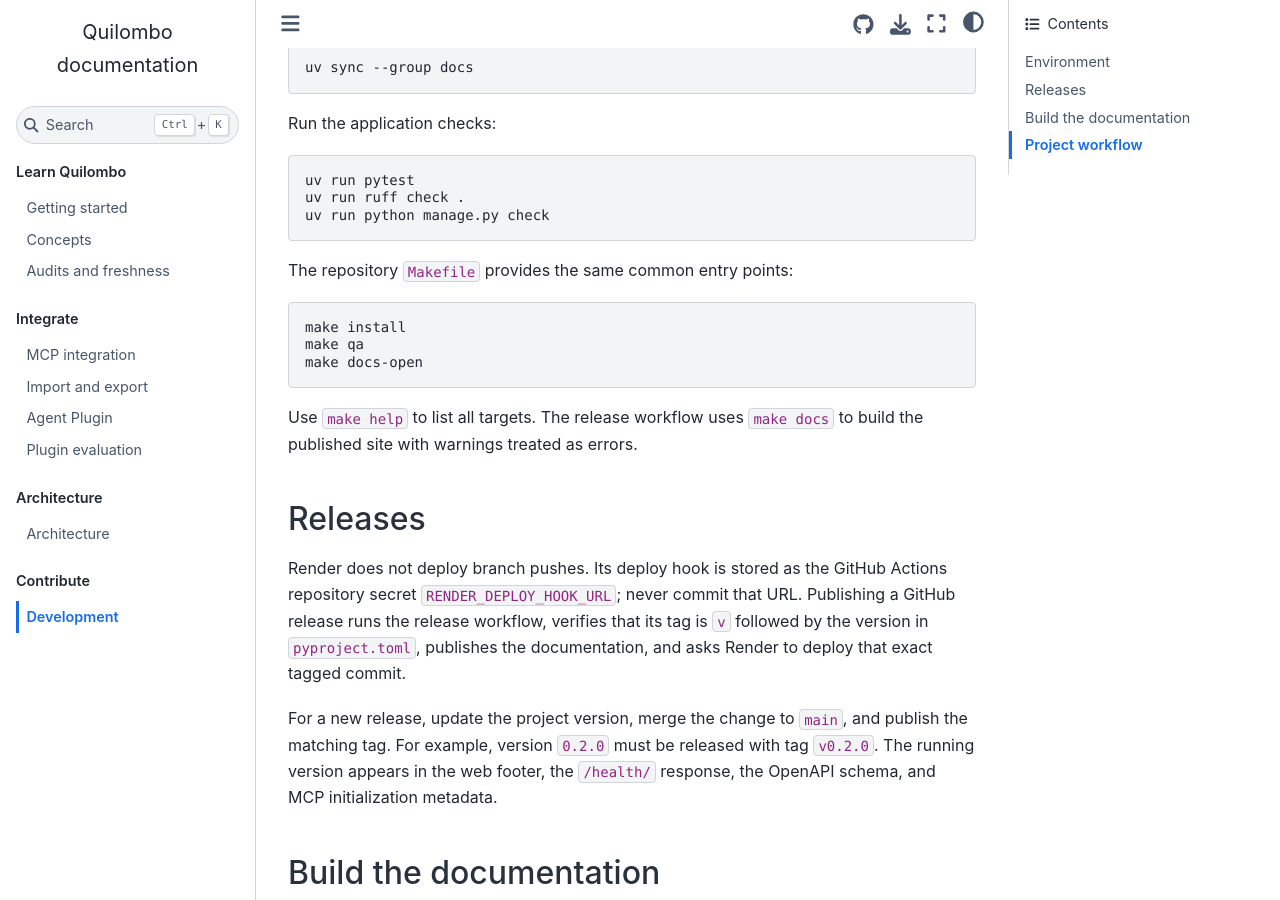
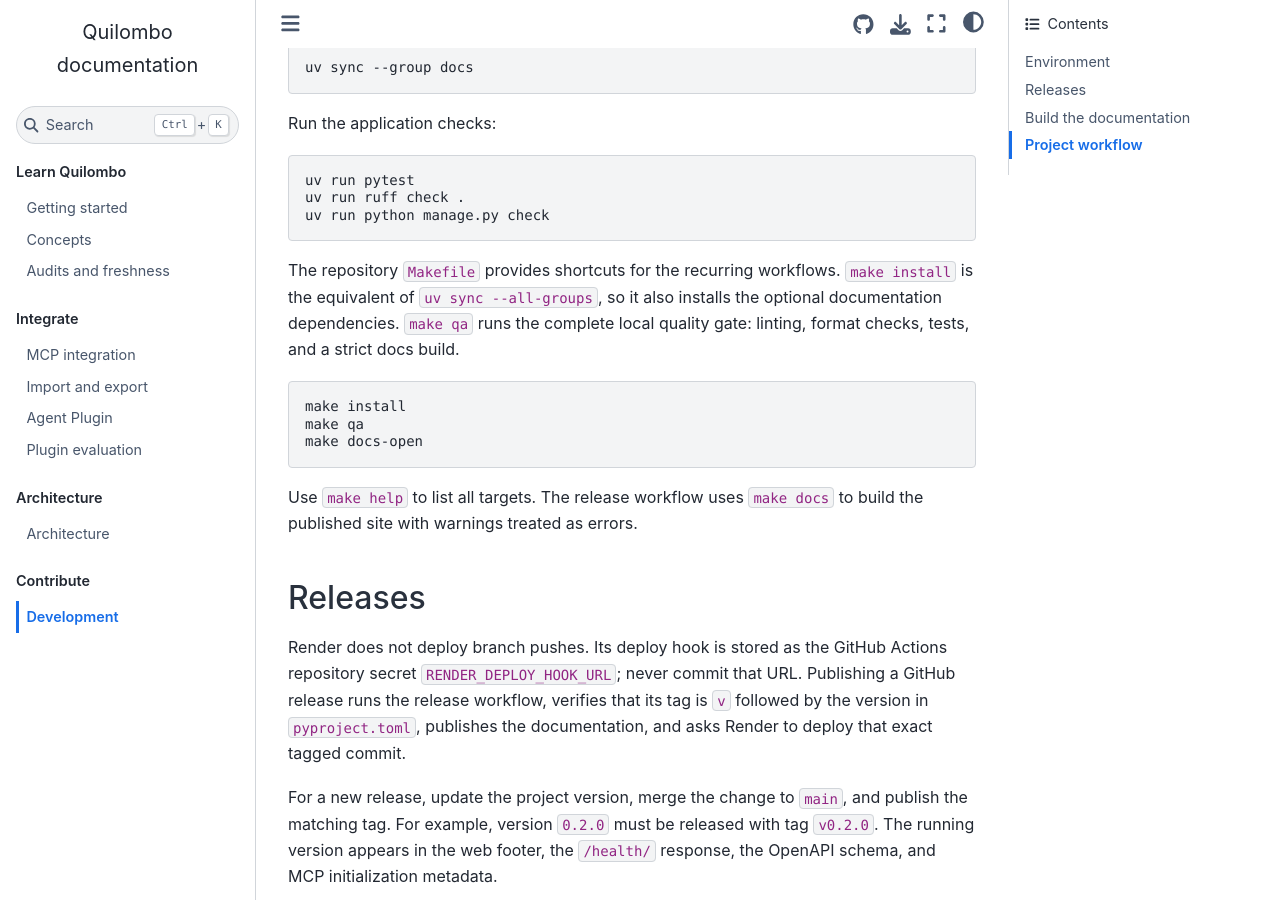
Before and after one commit to mgaitan/quilombo, a Sphinx documentation site: the page built from docs/development.md, in a window 1280 px wide and 900 px high, scrolled down 793 px. Built offline with Sphinx 7.4.7 and the Sphinx Book theme 1.1.4, drawn with Linux system fonts in a browser that asks for light colours.

Commit message:
docs(development): clarify Makefile shortcuts
Explain that make install includes all dependency groups and make qa runs the full quality gate.

````diff
--- a/docs/development.md
+++ b/docs/development.md
@@ -43,7 +43,10 @@
 uv run python manage.py check
 ```
 
-The repository `Makefile` provides the same common entry points:
+The repository `Makefile` provides shortcuts for the recurring workflows. `make install` is the
+equivalent of `uv sync --all-groups`, so it also installs the optional documentation dependencies.
+`make qa` runs the complete local quality gate: linting, format checks, tests, and a strict docs
+build.
 
 ```bash
 make install
````
